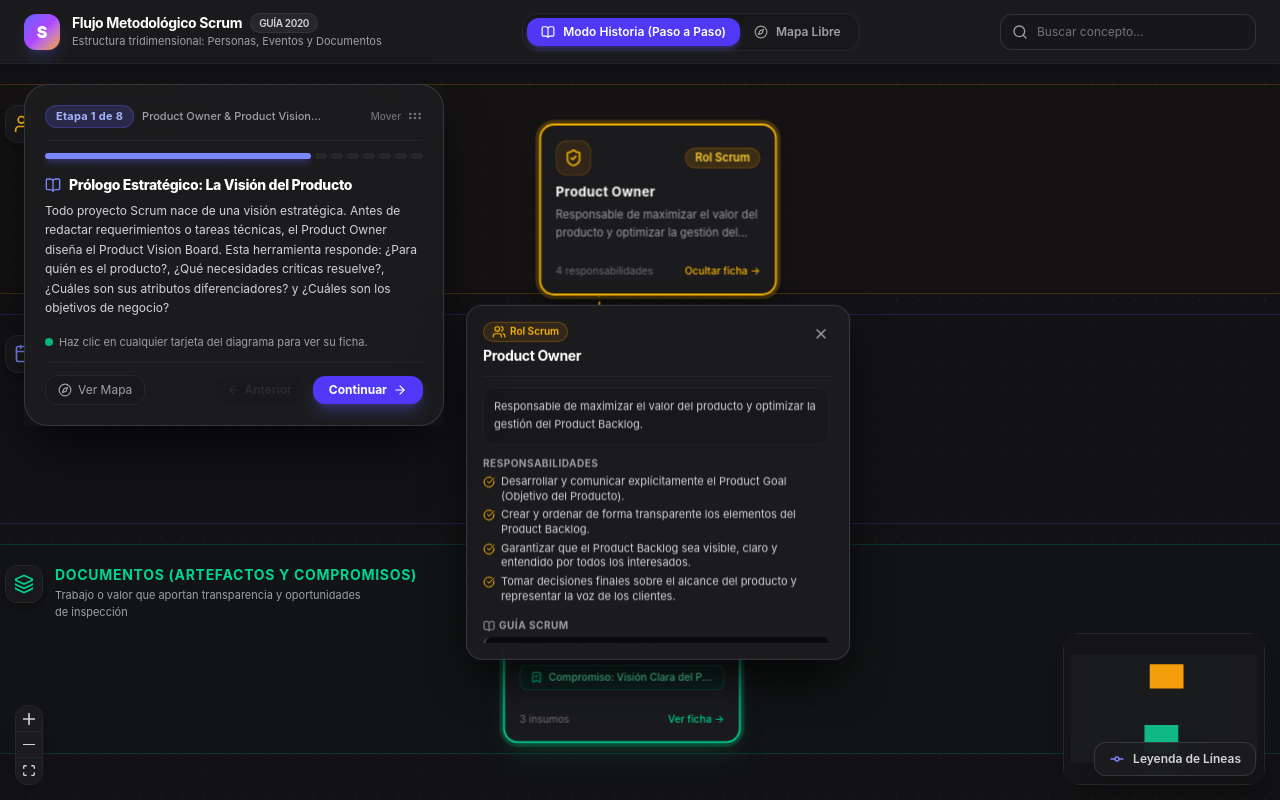
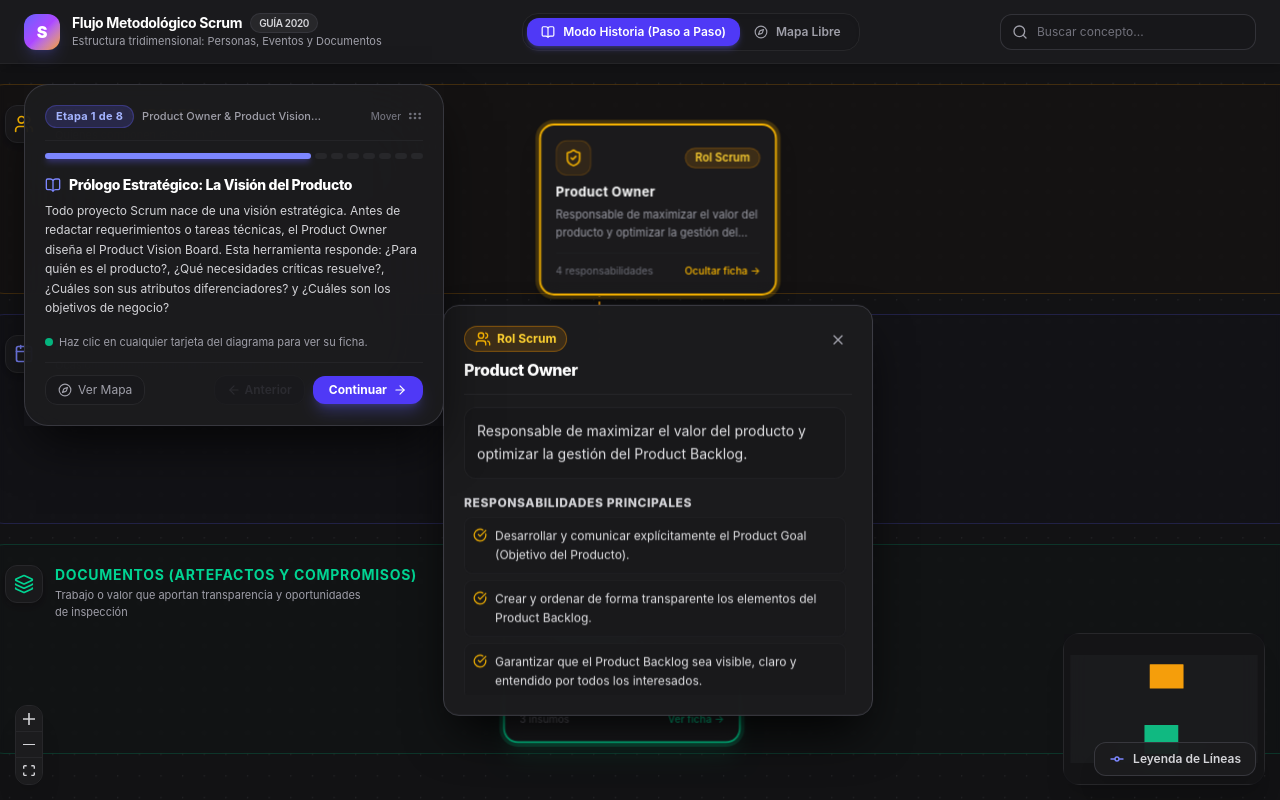
Before and after one commit to JorgeTrip/2026-Scrum, a React (Vite) app: page / in a window 1280 px wide. Both pictures are taken after a click on the element 658 px from the left and 209 px from the top of the page. Built offline with nearby package versions, Linux system fonts and the light colour scheme.

Commit message:
feat: Se amplía la tipografía de los tooltips y se habilitan etiquetas deslizables en trayectorias

```diff
--- a/src/components/edges/AristaDespejada.tsx
+++ b/src/components/edges/AristaDespejada.tsx
@@ -1,10 +1,12 @@
-import React from 'react';
+import React, { useState, useRef, useCallback } from 'react';
 import {
   BaseEdge,
   EdgeLabelRenderer,
   getSmoothStepPath,
+  useReactFlow,
   type EdgeProps
 } from '@xyflow/react';
+import { proyectarPuntoEnTrayectoria, type Punto2D } from '../../utils/trayectoriaUtilidades';
 
 interface DatosAristaPersonalizada {
   offset?: number;
@@ -12,8 +14,7 @@
 }
 
 /**
- * Componente de arista con halo de despeje, enrutamiento por corredores y etiquetas legibles.
- * Evita colisiones de relaciones y renderiza la etiqueta formal de la conexión.
+ * Componente de arista con halo de despeje y etiqueta interactiva deslizable a lo largo de su trayectoria.
  */
 export const AristaDespejada: React.FC<EdgeProps> = ({
   id,
@@ -32,6 +33,11 @@
   const offsetPersonalizado = datos.offset ?? 25;
   const radioBorde = datos.borderRadius ?? 16;
 
+  const refRuta = useRef<SVGPathElement>(null);
+  const [posicionDesplazada, setPosicionDesplazada] = useState<Punto2D | null>(null);
+  const [estaArrastrando, setEstaArrastrando] = useState(false);
+  const { screenToFlowPosition } = useReactFlow();
+
   const [edgePath, labelX, labelY] = getSmoothStepPath({
     sourceX,
     sourceY,
@@ -43,10 +49,39 @@
     offset: offsetPersonalizado
   });
 
+  const coordX = posicionDesplazada?.x ?? labelX;
+  const coordY = posicionDesplazada?.y ?? labelY;
+
+  const iniciarArrastreEtiqueta = useCallback((e: React.PointerEvent) => {
+    if (e.button !== 0) return;
+    e.stopPropagation();
+    setEstaArrastrando(true);
+    (e.target as HTMLElement).setPointerCapture?.(e.pointerId);
+  }, []);
+
+  const moverEtiqueta = useCallback(
+    (e: React.PointerEvent) => {
+      if (!estaArrastrando || !refRuta.current) return;
+      e.stopPropagation();
+
+      const puntoFlujo = screenToFlowPosition({ x: e.clientX, y: e.clientY });
+      const puntoProyectado = proyectarPuntoEnTrayectoria(refRuta.current, puntoFlujo);
+      setPosicionDesplazada(puntoProyectado);
+    },
+    [estaArrastrando, screenToFlowPosition]
+  );
+
+  const finalizarArrastreEtiqueta = useCallback((e: React.PointerEvent) => {
+    if (!estaArrastrando) return;
+    e.stopPropagation();
+    setEstaArrastrando(false);
+  }, [estaArrastrando]);
+
   return (
     <>
-      {/* Halo de fondo (Corte visual): Despega físicamente la línea de cualquier otra que la cruce */}
+      {/* Halo de fondo: Provee despegue y sirve como referencia geométrica para proyectar el arrastre */}
       <path
+        ref={refRuta}
         d={edgePath}
         fill="none"
         stroke="#121214"
@@ -64,16 +99,25 @@
         markerEnd={markerEnd}
       />
 
-      {/* Etiqueta formal de la relación con fondo tipo píldora para legibilidad total */}
+      {/* Etiqueta deslizable magnéticamente a lo largo de la trayectoria */}
       {label && (
         <EdgeLabelRenderer>
           <div
+            onPointerDown={iniciarArrastreEtiqueta}
+            onPointerMove={moverEtiqueta}
+            onPointerUp={finalizarArrastreEtiqueta}
+            onPointerCancel={finalizarArrastreEtiqueta}
             style={{
               position: 'absolute',
-              transform: `translate(-50%, -50%) translate(${labelX}px,${labelY}px)`,
-              pointerEvents: 'none'
+              transform: `translate(-50%, -50%) translate(${coordX}px,${coordY}px)`,
+              pointerEvents: 'all'
             }}
-            className="nodrag nopan nowheel px-2 py-0.5 rounded-lg bg-[#1C1C1E]/95 border border-zinc-700/90 text-[10px] font-semibold text-zinc-300 shadow-md backdrop-blur-md whitespace-nowrap z-10"
+            title="Arrastra esta etiqueta para moverla a lo largo de la trayectoria"
+            className={`nodrag nopan nowheel px-2.5 py-1 rounded-xl text-[10px] font-bold shadow-xl backdrop-blur-md whitespace-nowrap z-10 select-none transition-all ${
+              estaArrastrando
+                ? 'cursor-grabbing bg-indigo-600 text-white border-2 border-indigo-400 scale-105 shadow-indigo-500/30'
+                : 'cursor-grab bg-[#1C1C1E]/95 hover:bg-[#252528] text-zinc-200 border border-zinc-700/80 hover:border-zinc-500'
+            }`}
           >
             {label}
           </div>
--- a/src/components/nodes/TooltipFichaTecnica.tsx
+++ b/src/components/nodes/TooltipFichaTecnica.tsx
@@ -8,9 +8,8 @@
 }
 
 /**
- * Tooltip enriquecido que emerge directamente del nodo seleccionado en el lienzo.
- * Cuenta con 'nowheel nopan nodrag' y detención de propagación de eventos wheel
- * para que la rueda del ratón desplace el contenido interno sin alterar el zoom general.
+ * Tooltip enriquecido con tipografía ampliada para máxima legibilidad.
+ * Emerge directamente del nodo y aísla el scroll interno para no afectar el zoom.
  */
 export const TooltipFichaTecnica: React.FC<TooltipFichaTecnicaProps> = ({ datos, onCerrar }) => {
   const { label, category, summary, details } = datos;
@@ -18,11 +17,11 @@
   const obtenerInfoCategoria = (cat: CategoriaScrum) => {
     switch (cat) {
       case 'role':
-        return { texto: 'Rol Scrum', icono: <Users className="w-3.5 h-3.5 text-amber-400" />, badge: 'bg-amber-500/10 text-amber-400 border-amber-500/30' };
+        return { texto: 'Rol Scrum', icono: <Users className="w-4 h-4 text-amber-400" />, badge: 'bg-amber-500/15 text-amber-300 border-amber-500/40' };
       case 'event':
-        return { texto: 'Ceremonia', icono: <Calendar className="w-3.5 h-3.5 text-indigo-400" />, badge: 'bg-indigo-500/10 text-indigo-400 border-indigo-500/30' };
+        return { texto: 'Ceremonia', icono: <Calendar className="w-4 h-4 text-indigo-400" />, badge: 'bg-indigo-500/15 text-indigo-300 border-indigo-500/40' };
       case 'artifact':
-        return { texto: 'Artefacto', icono: <Layers className="w-3.5 h-3.5 text-emerald-400" />, badge: 'bg-emerald-500/10 text-emerald-400 border-emerald-500/30' };
+        return { texto: 'Artefacto', icono: <Layers className="w-4 h-4 text-emerald-400" />, badge: 'bg-emerald-500/15 text-emerald-300 border-emerald-500/40' };
     }
   };
 
@@ -32,57 +31,57 @@
     <div
       onClick={(e) => e.stopPropagation()}
       onWheel={(e) => e.stopPropagation()}
-      className="nowheel nopan nodrag w-80 md:w-96 bg-[#1C1C1E]/98 backdrop-blur-2xl border border-zinc-700/90 rounded-2xl p-4 shadow-2xl shadow-black/90 text-zinc-200 text-xs select-text cursor-default animate-in fade-in zoom-in-95 duration-200"
+      className="nowheel nopan nodrag w-96 md:w-[430px] max-w-[92vw] bg-[#1C1C1E]/98 backdrop-blur-2xl border border-zinc-700 rounded-2xl p-5 shadow-2xl shadow-black/90 text-zinc-200 select-text cursor-default animate-in fade-in zoom-in-95 duration-200"
     >
       {/* Cabecera del Tooltip */}
-      <div className="flex items-start justify-between pb-2.5 mb-2.5 border-b border-zinc-800">
+      <div className="flex items-start justify-between pb-3 mb-3 border-b border-zinc-800">
         <div>
-          <div className={`inline-flex items-center gap-1 px-2 py-0.5 rounded-full text-[10px] font-semibold border ${infoCat.badge} mb-1`}>
+          <div className={`inline-flex items-center gap-1.5 px-2.5 py-1 rounded-full text-xs font-bold border ${infoCat.badge} mb-1.5`}>
             {infoCat.icono}
             <span>{infoCat.texto}</span>
           </div>
-          <h4 className="text-sm font-bold text-white tracking-tight">{label}</h4>
+          <h4 className="text-base font-extrabold text-white tracking-tight">{label}</h4>
         </div>
 
         <button
           onClick={onCerrar}
           aria-label="Cerrar ficha técnica"
-          className="p-1 rounded-lg text-zinc-400 hover:text-white hover:bg-zinc-800 transition-colors"
+          className="p-1.5 rounded-lg text-zinc-400 hover:text-white hover:bg-zinc-800 transition-colors"
         >
           <X className="w-4 h-4" />
         </button>
       </div>
 
-      {/* Contenido desplazable con aislamiento de rueda de zoom */}
+      {/* Contenido desplazable con tipografía ampliada */}
       <div
         onWheel={(e) => e.stopPropagation()}
-        className="nowheel space-y-3 max-h-64 overflow-y-auto pr-1"
+        className="nowheel space-y-4 max-h-72 overflow-y-auto pr-1.5 text-xs md:text-sm"
       >
-        {/* Resumen */}
+        {/* Resumen Ejecutivo */}
         <div>
-          <p className="text-[11px] text-zinc-300 leading-relaxed bg-zinc-900/60 p-2.5 rounded-xl border border-zinc-800/80">
+          <p className="text-xs md:text-sm text-zinc-200 leading-relaxed bg-zinc-900/70 p-3 rounded-xl border border-zinc-800/80">
             {summary}
           </p>
         </div>
 
         {/* Timebox si aplica */}
         {details.timebox && (
-          <div className="flex items-center gap-1.5 px-2.5 py-1.5 rounded-xl bg-indigo-950/30 border border-indigo-500/30 text-indigo-300 font-mono text-[11px]">
-            <Clock className="w-3.5 h-3.5 text-indigo-400 shrink-0" />
-            <span className="truncate">{details.timebox}</span>
+          <div className="flex items-center gap-2 p-2.5 rounded-xl bg-indigo-950/30 border border-indigo-500/30 text-indigo-300 font-mono text-xs font-semibold">
+            <Clock className="w-4 h-4 text-indigo-400 shrink-0" />
+            <span>{details.timebox}</span>
           </div>
         )}
 
         {/* Responsabilidades */}
         {details.responsibilities && details.responsibilities.length > 0 && (
           <div>
-            <span className="font-bold text-[10px] uppercase text-zinc-400 tracking-wider block mb-1">
-              Responsabilidades
+            <span className="font-extrabold text-xs uppercase text-zinc-300 tracking-wider block mb-1.5">
+              Responsabilidades Principales
             </span>
-            <ul className="space-y-1">
+            <ul className="space-y-1.5">
               {details.responsibilities.map((r, i) => (
-                <li key={i} className="flex items-start gap-1.5 text-[11px] text-zinc-300">
-                  <CheckCircle className="w-3 h-3 text-amber-400 shrink-0 mt-0.5" />
+                <li key={i} className="flex items-start gap-2 text-xs text-zinc-200 leading-relaxed bg-zinc-900/40 p-2 rounded-lg border border-zinc-800/60">
+                  <CheckCircle className="w-3.5 h-3.5 text-amber-400 shrink-0 mt-0.5" />
                   <span>{r}</span>
                 </li>
               ))}
@@ -93,13 +92,13 @@
         {/* Insumos / Entradas */}
         {details.inputs && details.inputs.length > 0 && (
           <div>
-            <span className="font-bold text-[10px] uppercase text-zinc-400 tracking-wider block mb-1">
-              Entradas
+            <span className="font-extrabold text-xs uppercase text-zinc-300 tracking-wider block mb-1.5">
+              Entradas e Insumos
             </span>
-            <div className="space-y-1">
+            <div className="space-y-1.5">
               {details.inputs.map((inp, i) => (
-                <div key={i} className="flex items-center gap-1.5 text-[11px] text-zinc-400">
-                  <ArrowRightCircle className="w-3 h-3 text-zinc-500 shrink-0" />
+                <div key={i} className="flex items-center gap-2 p-2 rounded-lg bg-zinc-900/40 border border-zinc-800/60 text-xs text-zinc-300">
+                  <ArrowRightCircle className="w-3.5 h-3.5 text-zinc-400 shrink-0" />
                   <span>{inp}</span>
                 </div>
               ))}
@@ -110,13 +109,13 @@
         {/* Salidas y Compromisos */}
         {details.outputs && details.outputs.length > 0 && (
           <div>
-            <span className="font-bold text-[10px] uppercase text-zinc-400 tracking-wider block mb-1">
+            <span className="font-extrabold text-xs uppercase text-zinc-300 tracking-wider block mb-1.5">
               Compromisos y Entregables
             </span>
-            <div className="space-y-1">
+            <div className="space-y-1.5">
               {details.outputs.map((out, i) => (
-                <div key={i} className="p-2 rounded-lg bg-emerald-950/20 border border-emerald-500/30 text-emerald-300 text-[11px] font-medium flex items-start gap-1.5">
-                  <CheckCircle className="w-3 h-3 text-emerald-400 shrink-0 mt-0.5" />
+                <div key={i} className="p-2.5 rounded-xl bg-emerald-950/25 border border-emerald-500/35 text-emerald-300 text-xs font-medium flex items-start gap-2">
+                  <CheckCircle className="w-3.5 h-3.5 text-emerald-400 shrink-0 mt-0.5" />
                   <span>{out}</span>
                 </div>
               ))}
@@ -126,11 +125,11 @@
 
         {/* Fundamentación Teórica */}
         <div className="pt-1">
-          <span className="font-bold text-[10px] uppercase text-zinc-400 tracking-wider flex items-center gap-1 mb-1">
-            <BookOpen className="w-3 h-3" />
+          <span className="font-extrabold text-xs uppercase text-zinc-300 tracking-wider flex items-center gap-1.5 mb-1.5">
+            <BookOpen className="w-3.5 h-3.5 text-zinc-400" />
             Guía Scrum
           </span>
-          <blockquote className="p-2 rounded-lg bg-zinc-950 border-l-2 border-zinc-600 text-[10px] italic text-zinc-400">
+          <blockquote className="p-3 rounded-xl bg-zinc-950/90 border-l-4 border-zinc-500 text-xs italic text-zinc-300 leading-relaxed">
             "{details.theoreticalBasis}"
           </blockquote>
         </div>
--- /dev/null
+++ b/src/utils/trayectoriaUtilidades.ts
@@ -0,0 +1,44 @@
+/**
+ * Utilidades geométricas para proyectar coordenadas sobre la trayectoria SVG de una arista.
+ */
+
+export interface Punto2D {
+  x: number;
+  y: number;
+}
+
+export interface RutaSVGMinima {
+  getTotalLength(): number;
+  getPointAtLength(distancia: number): { x: number; y: number };
+}
+
+/**
+ * Encuentra el punto más cercano sobre la curva SVG a la coordenada del puntero del usuario.
+ * Garantiza que la etiqueta permanezca 100% fiel al recorrido de la relación.
+ */
+export function proyectarPuntoEnTrayectoria(
+  ruta: RutaSVGMinima,
+  puntoDeseado: Punto2D,
+  resolucion = 60
+): Punto2D {
+  const longitudTotal = ruta.getTotalLength();
+  if (!longitudTotal || longitudTotal <= 0) {
+    return puntoDeseado;
+  }
+
+  let mejorDistancia = Infinity;
+  let mejorPunto: Punto2D = { ...puntoDeseado };
+
+  for (let i = 0; i <= resolucion; i++) {
+    const distancia = (i / resolucion) * longitudTotal;
+    const pt = ruta.getPointAtLength(distancia);
+    const distCuadrada = (pt.x - puntoDeseado.x) ** 2 + (pt.y - puntoDeseado.y) ** 2;
+
+    if (distCuadrada < mejorDistancia) {
+      mejorDistancia = distCuadrada;
+      mejorPunto = { x: Math.round(pt.x), y: Math.round(pt.y) };
+    }
+  }
+
+  return mejorPunto;
+}
```
Also changed, not shown: 1 other file (tests, documents, lock files or other folders).
